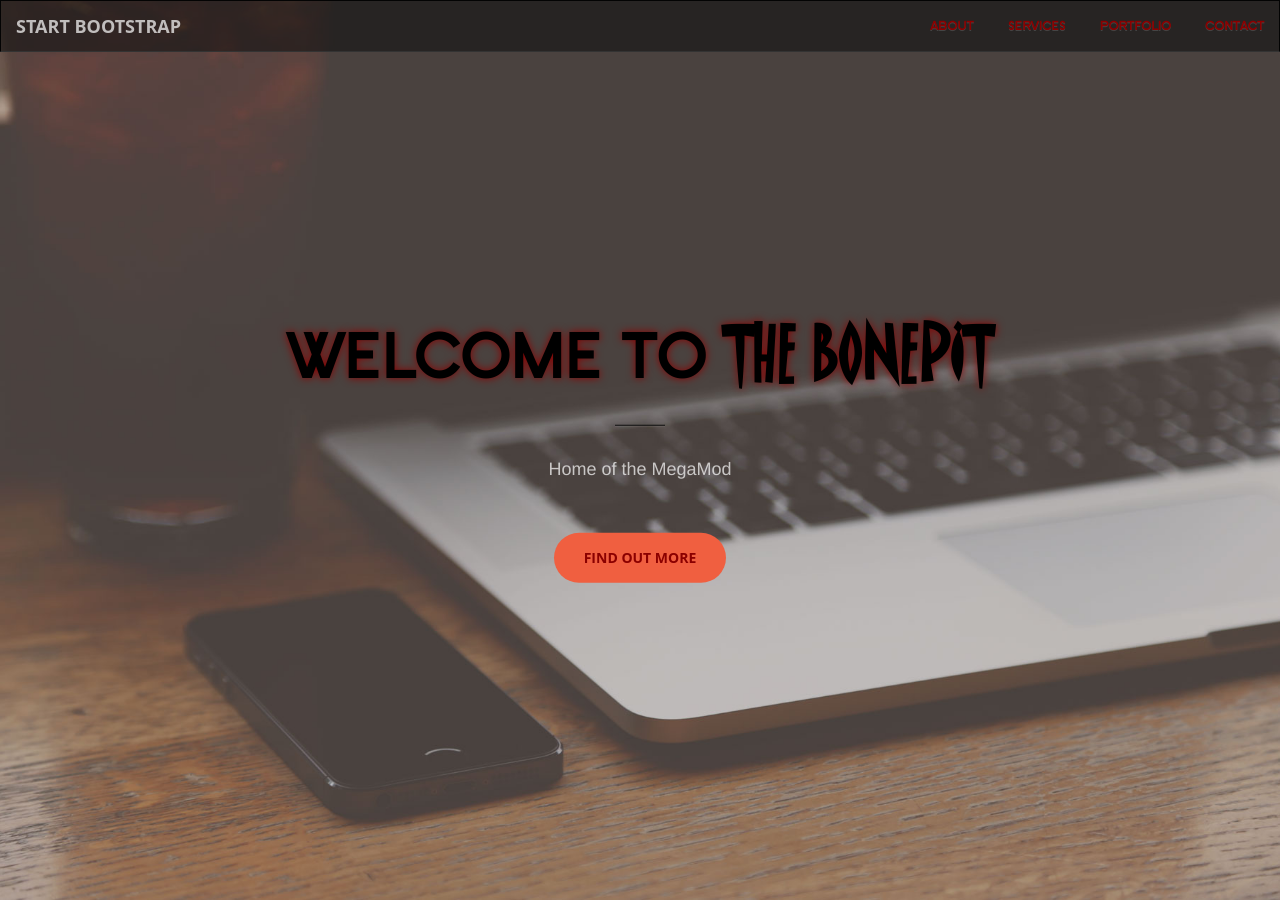
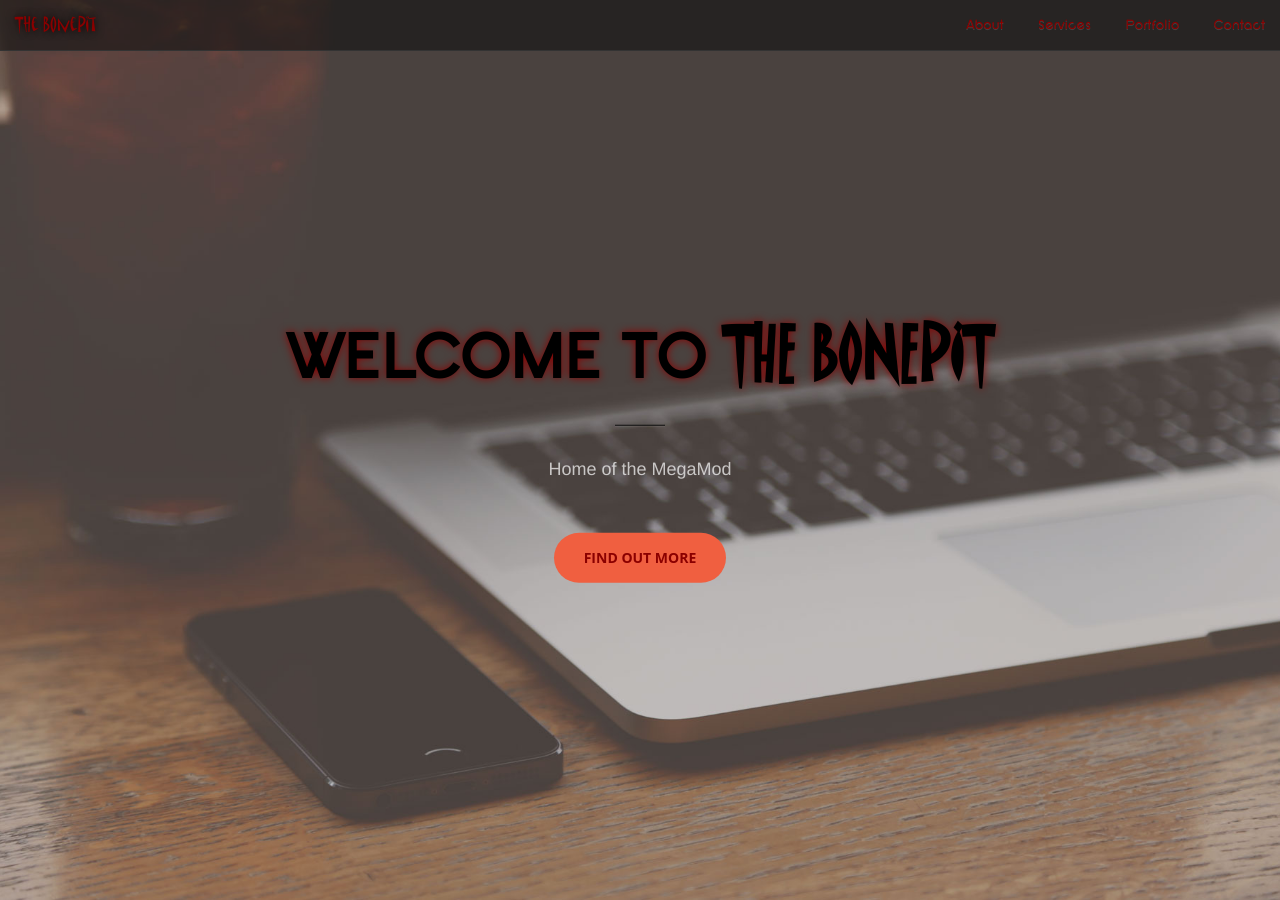
Before and after one commit to Serosis/serosis.github.io, a Jekyll site: the page built from index.html, in a window 1280 px wide and 900 px high. Built offline with Jekyll 4.4.1, drawn with Linux system fonts in a browser that asks for light colours.

Commit message:
More branding

```diff
--- a/_includes/nav.html
+++ b/_includes/nav.html
@@ -1,4 +1,4 @@
-<nav id="mainNav" class="navbar navbar-default navbar-fixed-top">
+        <nav id="mainNav" class="navbar navbar-inverse navbar-fixed-top">
             <div class="container-fluid">
                 <!-- Brand and toggle get grouped for better mobile display -->
                 <div class="navbar-header">
@@ -8,7 +8,8 @@
                         <span class="icon-bar"></span>
                         <span class="icon-bar"></span>
                     </button>
-            <a class="navbar-brand page-scroll" href="#page-top">Start Bootstrap</a>
+                    <a class="navbar-brand" href="./hunams.txt" target="_blank">
+                                <span class="matisse">The BonePit</span></a>
                 </div>
 
                 <!-- Collect the nav links, forms, and other content for toggling -->
```
Lines whose indentation alone changed are shown as unchanged.
